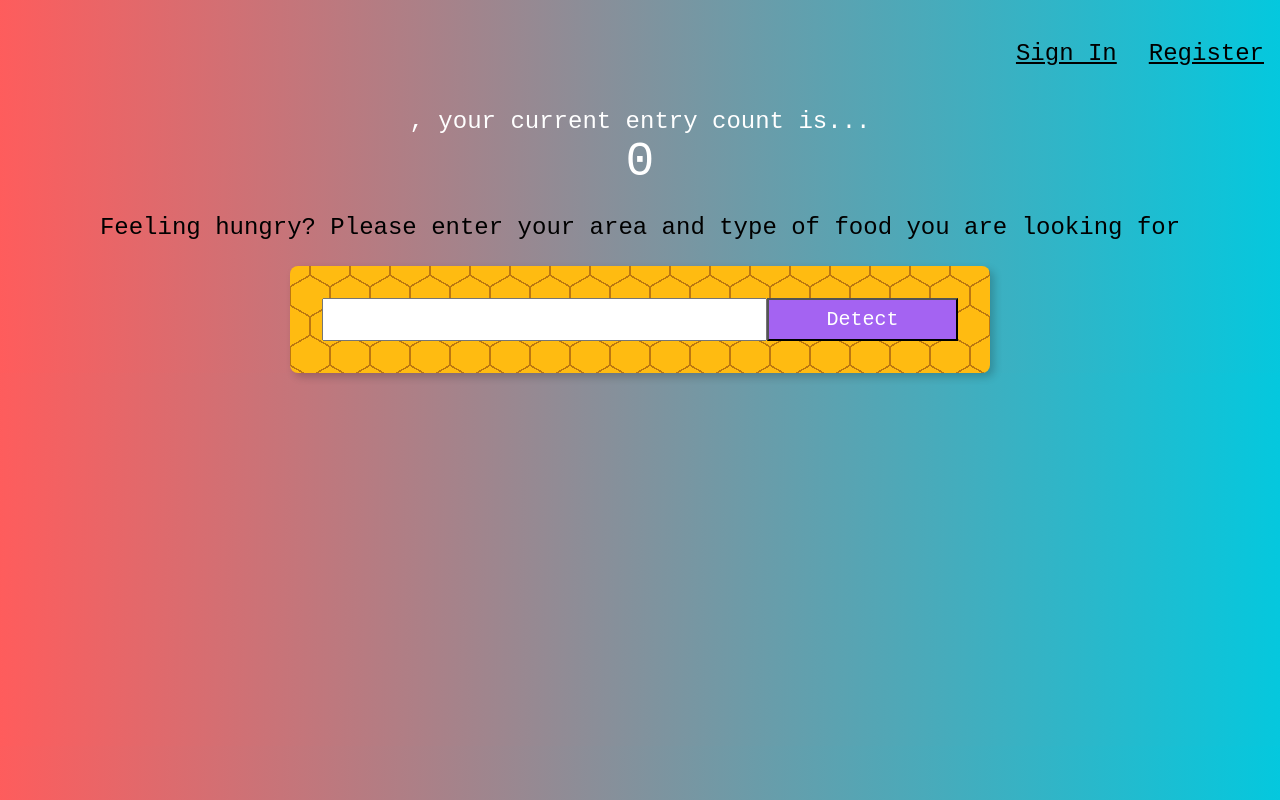
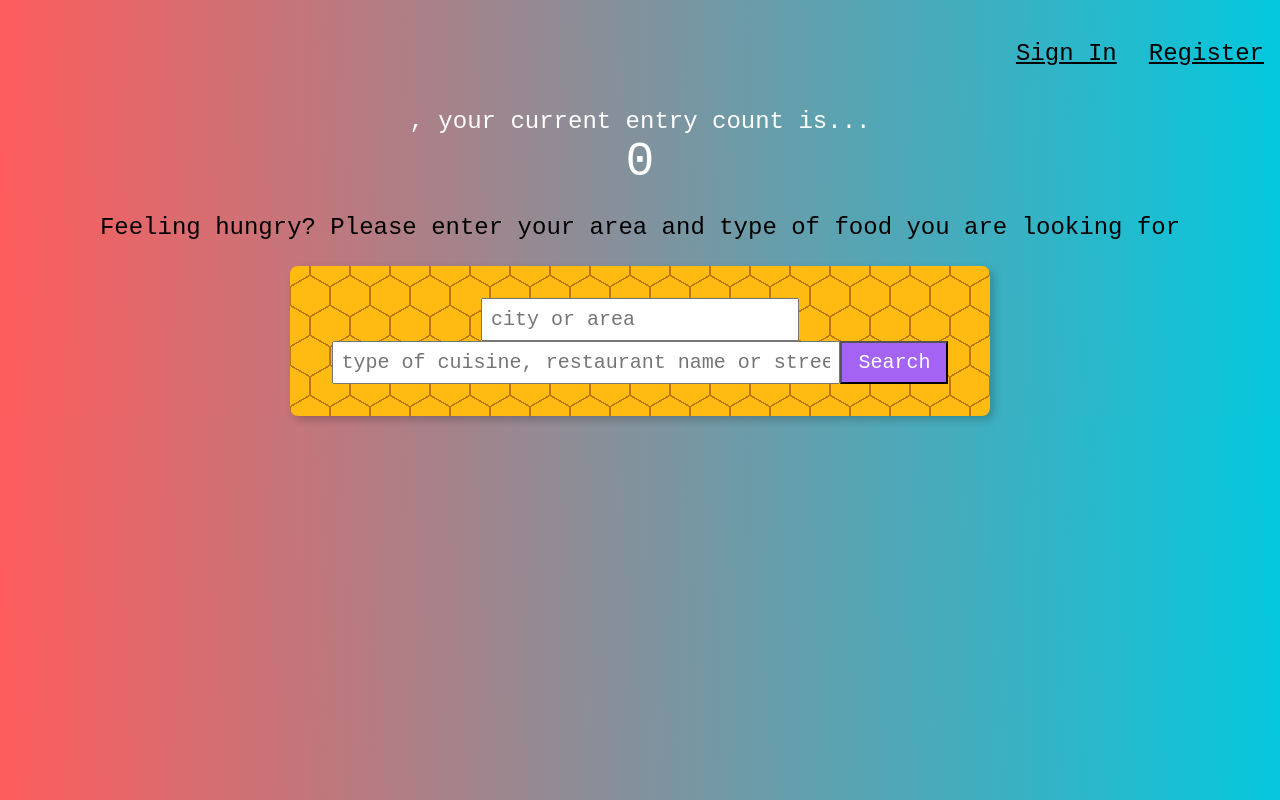
Before and after one commit to ewldev/restaurant-search, a React (Create React App) app: page / in a window 1280 px wide. Built offline with nearby package versions, Linux system fonts and the light colour scheme.

Commit message:
added second input criteria

```diff
--- a/src/App.js
+++ b/src/App.js
@@ -11,7 +11,9 @@ import './App.css';
 
 const initialState = {
   input: '',
+  input2: '',
   searchParams: '',
+  searchParams2: '',
   box: {},
   route: 'home',
   // route: 'signin',
@@ -60,18 +62,20 @@ class App extends Component {
 
   onInputChange = (event) => {
     this.setState({input: event.target.value});
-    console.log('input', this.state.input);
+  }
+
+  onInputChange2 = (event) => {
+    this.setState({input2: event.target.value});
   }
 
   onButtonSubmit = () => {
     this.setState({searchParams: this.state.input});
-    console.log('searchParams', this.state.searchParams);
-
       fetch('http://localhost:3000/search', {
         method: 'post',
         headers: {'Content-Type': 'application/json'},
         body: JSON.stringify({
-          input: this.state.input
+          input: this.state.input,
+          input2: this.state.input2
         })
       })
       .then(response => response.json())
@@ -118,6 +122,7 @@ class App extends Component {
               />
               <ImageLinkForm
                 onInputChange={this.onInputChange}
+                onInputChange2={this.onInputChange2}
                 onButtonSubmit={this.onButtonSubmit}
               />
               <FaceRecognition box={box} searchParams={searchParams} />
--- a/src/components/ImageLinkForm/ImageLinkForm.js
+++ b/src/components/ImageLinkForm/ImageLinkForm.js
@@ -1,19 +1,26 @@
 import React from 'react';
 import './ImageLinkForm.css';
 
-const ImageLinkForm = ({ onInputChange, onButtonSubmit }) => {
+const ImageLinkForm = ({ onInputChange, onInputChange2, onButtonSubmit }) => {
   return (
     <div>
       <p className='f3'>
         {'Feeling hungry? Please enter your area and type of food you are looking for'}
       </p>
       <div className='center'>
-        <div className='form center pa4 br3 shadow-5'>
-          <input className='f4 pa2 w-70 center' type='text' onChange={onInputChange}/>
+        <div className='form pa4 br3 shadow-5'>
+          <input  className='f4 pa2 w-50'
+                  type='text'
+                  placeholder='city or area'
+                  onChange={onInputChange}/>
+          <input className='f4 pa2 w-80'
+                 type='text'
+                 placeholder='type of cuisine, restaurant name or street'
+                 onChange={onInputChange2}/>
           <button
-            className='w-30 grow f4 link ph3 pv2 dib white bg-light-purple'
+            className='w-28 grow f4 link ph3 pv2 dib white bg-light-purple'
             onClick={onButtonSubmit}
-          >Detect</button>
+          >Search</button>
         </div>
       </div>
     </div>
```
